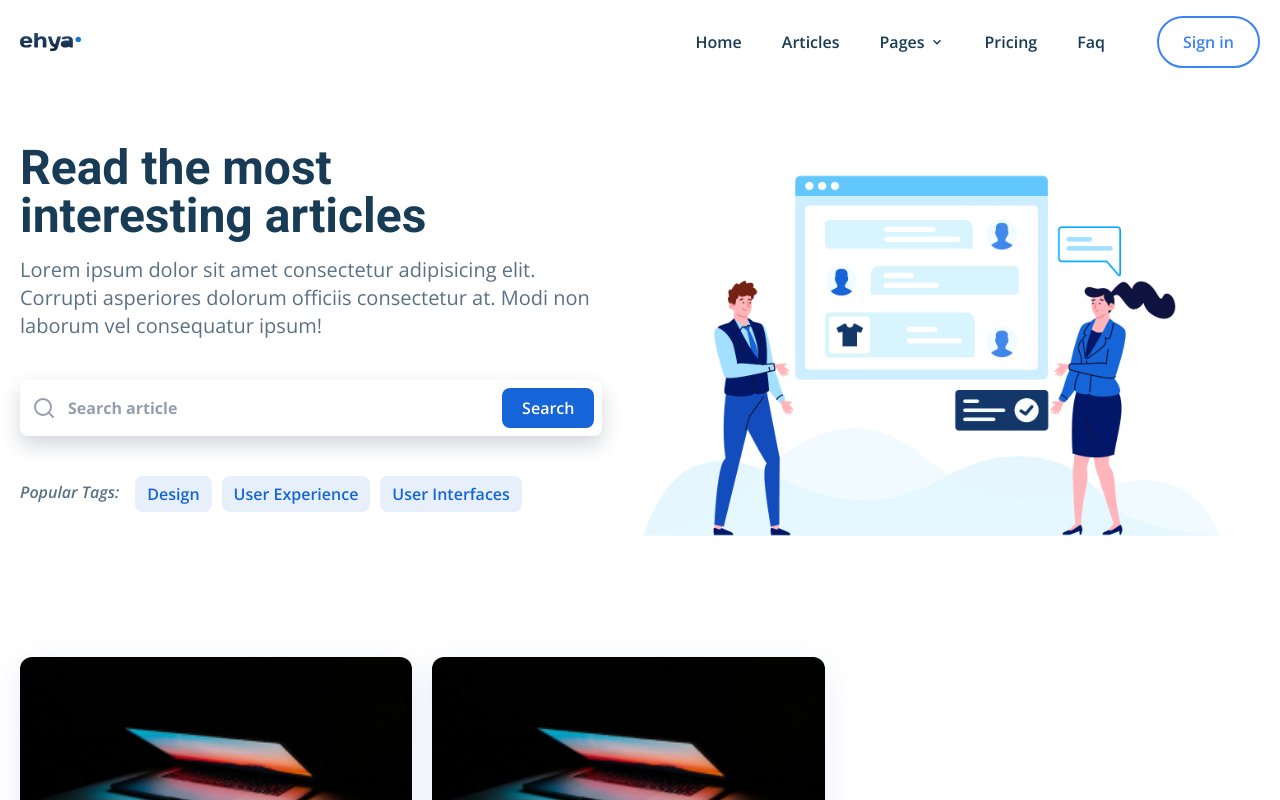
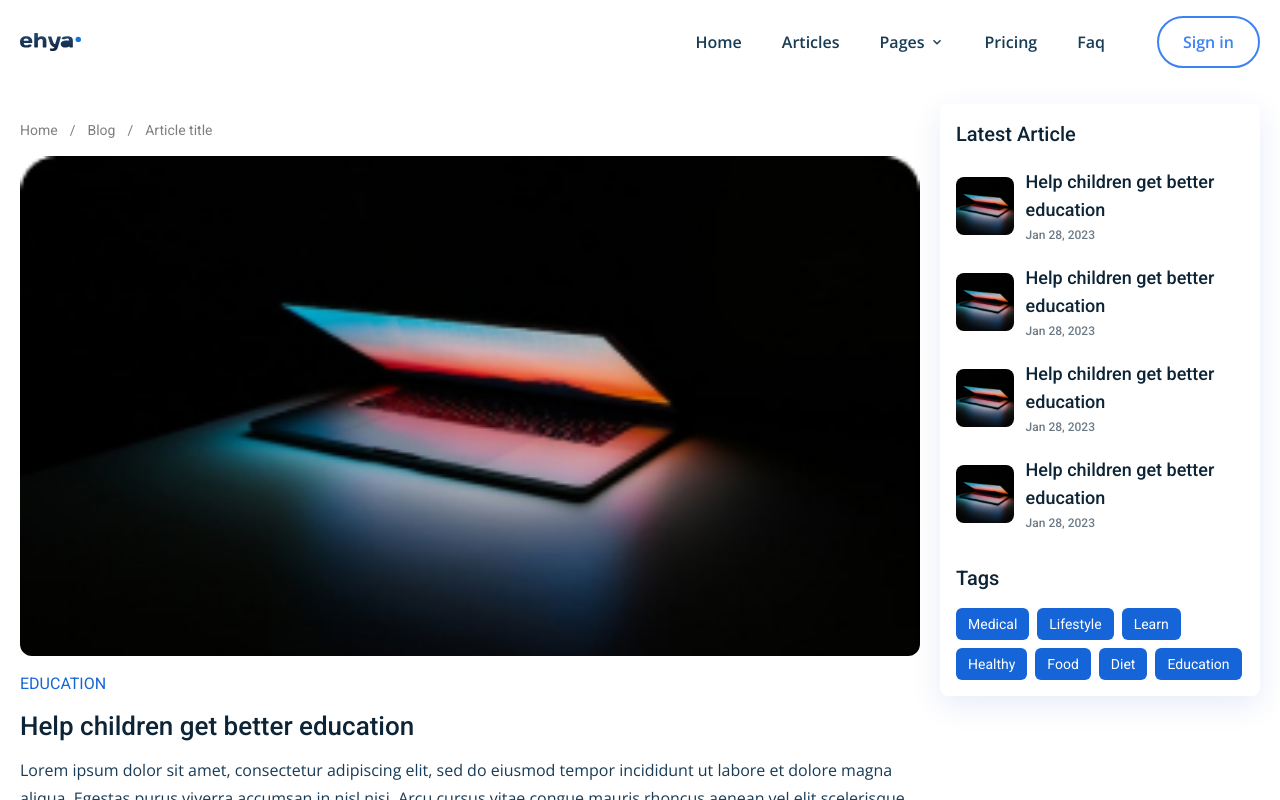
Before and after one commit to Bhanuprakash842/frontend-blog-app, a React (Create React App) app: page /blog/1 in a window 1280 px wide. Shown: the top 800 px of the page. Built offline with nearby package versions, Linux system fonts and the light colour scheme.

Commit message:
ArticleDetail page and small bug fixes

```diff
--- a/package.json
+++ b/package.json
@@ -9,6 +9,7 @@
     "react": "^19.0.0",
     "react-dom": "^19.0.0",
     "react-icons": "^5.4.0",
+    "react-router-dom": "6.8.1",
     "react-scripts": "5.0.1",
     "web-vitals": "^2.1.0"
   },
--- a/src/App.js
+++ b/src/App.js
@@ -1,10 +1,15 @@
+import { Routes,Route } from 'react-router-dom';
 import './App.css';
 import Homepage from './pages/home/Homepage';
+import ArticleDetailPage from './pages/articleDetail/ArticleDetailPage';
 
 function App() {
   return (
     <div className="App font-opensans">
-      <Homepage/>
+      <Routes>
+        <Route index path='/' element={<Homepage/>}/>
+        <Route path="/blog/:id" element={<ArticleDetailPage/>} />
+      </Routes>
     </div>
   );
 }
--- /dev/null
+++ b/src/components/BreadCrumbs.jsx
@@ -0,0 +1,17 @@
+import React from 'react';
+import { Link } from 'react-router-dom';
+
+const BreadCrumbs = ({data}) => {
+  return (
+    <div className='flex items-center py-4 overflow-x-auto whitespace-nowrap'>
+      {data.map((item,index) => (
+        <div key={index} className='text-black opacity-50 text-xs font-roboto md:text-sm'>
+            <Link to={item.link}>{item.name}</Link>
+            {index !== data.length -1 && <span className='px-3'>/</span>}
+        </div>
+      ))}
+    </div>
+  );
+}
+
+export default BreadCrumbs;
--- a/src/components/Header.jsx
+++ b/src/components/Header.jsx
@@ -2,7 +2,7 @@
 import { useState } from 'react';
 import {images} from '../constants/index';
 import {AiOutlineMenu,AiOutlineClose} from 'react-icons/ai';
-import {MdKeyboardArrowDown,MdKeyboardArrowUp} from 'react-icons/md';
+import {MdKeyboardArrowDown} from 'react-icons/md';
 
 const navItemsInfo =[
     {name: 'Home',type:"link" },
@@ -31,8 +31,8 @@
                         <MdKeyboardArrowDown/>
                         </button>
                         <div className={`${dropdown ? "block" :"hidden"} lg:group-hover:block lg:hidden transition-all duration-500 pt-4 lg:absolute lg:bottom-0 lg:right-0 lg:transform lg:translate-y-full w-max`}>
-                            <ul className='bg-dark-soft lg:bg-transparent text-center flex flex-col shadow-lg rounded-lg overflow-hidden'>{item.items.map((page)=>(
-                                <a href="/" className='hover:bg-dark-hard hover:text-white px-4 py-2 text-white lg:text-dark-soft'>{page}</a>))}</ul>
+                            <ul className='bg-dark-soft lg:bg-transparent text-center flex flex-col shadow-lg rounded-lg overflow-hidden'>{item.items.map((page,index)=>(
+                                <a key={index} href="/" className='hover:bg-dark-hard hover:text-white px-4 py-2 text-white lg:text-dark-soft'>{page}</a>))}</ul>
                         </div>
                         </div>}
                     </li>
--- a/src/index.js
+++ b/src/index.js
@@ -2,11 +2,12 @@
 import ReactDOM from 'react-dom/client';
 import './index.css';
 import App from './App';
+import { BrowserRouter } from 'react-router-dom';
 
 
 const root = ReactDOM.createRoot(document.getElementById('root'));
 root.render(
-  <React.StrictMode>
+  <BrowserRouter>
     <App />
-  </React.StrictMode>
+  </BrowserRouter>
 );
--- /dev/null
+++ b/src/pages/articleDetail/ArticleDetailPage.jsx
@@ -0,0 +1,94 @@
+import React from 'react';
+import MainLayout from '../../components/MainLayout';
+import BreadCrumbs from "../../components/BreadCrumbs";
+import {images} from "../../constants/index";
+import { Link } from 'react-router-dom';
+import SuggestedPosts from './container/SuggestedPosts';
+
+const breadCrumbsData =[
+    {
+        name:'Home',
+        link:'/'
+    },
+    {
+        name:'Blog',
+        link:'/blog'
+    },
+    {
+        name:'Article title',
+        link:'/blog/1'
+    }
+];
+
+const postsData = [
+    {
+      _id: "1",
+      image: images.Post1Image,
+      title: "Help children get better education",
+      createdAt: "2023-01-28T15:35:53.607+0000",
+    },
+    {
+      _id: "2",
+      image: images.Post1Image,
+      title: "Help children get better education",
+      createdAt: "2023-01-28T15:35:53.607+0000",
+    },
+    {
+      _id: "3",
+      image: images.Post1Image,
+      title: "Help children get better education",
+      createdAt: "2023-01-28T15:35:53.607+0000",
+    },
+    {
+      _id: "4",
+      image: images.Post1Image,
+      title: "Help children get better education",
+      createdAt: "2023-01-28T15:35:53.607+0000",
+    },
+  ];
+
+  const tagsData = [
+    "Medical",
+    "Lifestyle",
+    "Learn",
+    "Healthy",
+    "Food",
+    "Diet",
+    "Education",
+  ];
+
+const ArticleDetailPage = () => {
+    return (
+        <MainLayout>
+            <section className='container mx-auto max-x-5xl flex flex-col px-5 py-5 lg:flex-row lg:gap-x-5 lg:items-start'>
+                <article className='flex-1'>
+                    <BreadCrumbs data={breadCrumbsData}/>
+                    <img className='rounded-xl w-full' src={images.Post1Image} alt='laptop'/>
+                    <Link
+            to="/blog?category=selectedCategory"
+            className="text-primary text-sm font-roboto inline-block mt-4 md:text-base"
+          >
+            EDUCATION
+          </Link>
+          <h1 className="text-xl font-medium font-roboto mt-4 text-dark-hard md:text-[26px]">
+            Help children get better education
+          </h1>
+          <div className="mt-4 text-dark-soft">
+            <p className="leading-7">
+              Lorem ipsum dolor sit amet, consectetur adipiscing elit, sed do
+              eiusmod tempor incididunt ut labore et dolore magna aliqua.
+              Egestas purus viverra accumsan in nisl nisi. Arcu cursus vitae
+              congue mauris rhoncus aenean vel elit scelerisque. In egestas erat
+              imperdiet sed euismod nisi porta lorem mollis. Morbi tristique
+              senectus et netus. Mattis pellentesque id nibh tortor id aliquet
+              lectus proin.
+            </p>
+          </div>
+                </article>
+                <SuggestedPosts header="Latest Article" posts={postsData} tags={tagsData} className="mt-8 lg:mt-0 lg:max-w-xs"/>
+            </section>
+        </MainLayout>
+    );
+}
+
+export default ArticleDetailPage;
--- /dev/null
+++ b/src/pages/articleDetail/container/SuggestedPosts.jsx
@@ -0,0 +1,55 @@
+import React from 'react';
+import { Link } from 'react-router-dom';
+
+const SuggestedPosts = ({ className, header, posts = [], tags }) => {
+    return (
+      <div
+        className={`w-full shadow-[rgba(7,_65,_210,_0.1)_0px_9px_30px] rounded-lg p-4 ${className}`}
+      >
+        <h2 className="font-roboto font-medium text-dark-hard md:text-xl">
+          {header}
+        </h2>
+        <div className="grid gap-y-5 mt-5 md:grid-cols-2 md:gap-x-5 lg:grid-cols-1">
+          {posts.map((item) => (
+            <div
+              key={item._id}
+              className="flex space-x-3 flex-nowrap items-center"
+            >
+              <img
+                className="aspect-square object-cover rounded-lg w-1/5"
+                src={item.image}
+                alt="laptop"
+              />
+              <div className="text-sm font-roboto text-dark-hard font-medium">
+                <h3 className="text-sm font-roboto text-dark-hard font-medium md:text-base lg:text-lg">
+                  {item.title}
+                </h3>
+                <span className="text-xs opacity-60">
+                  {new Date(item.createdAt).toLocaleDateString("en-US", {
+                    day: "numeric",
+                    month: "short",
+                    year: "numeric",
+                  })}
+                </span>
+              </div>
+            </div>
+          ))}
+        </div>
+        <h2 className="font-roboto font-medium text-dark-hard mt-8 md:text-xl">
+          Tags
+        </h2>
+        <div className="flex flex-wrap gap-x-2 gap-y-2 mt-4">
+          {tags.map((item,index) => (
+            <Link key={index}
+              to="/"
+              className="inline-block rounded-md px-3 py-1.5 bg-primary font-roboto text-xs text-white md:text-sm"
+            >
+              {item}
+            </Link>
+          ))}
+        </div>
+      </div>
+    );
+  };
+
+export default SuggestedPosts;
```
Also changed, not shown: 1 other file (tests, documents, lock files or other folders).
